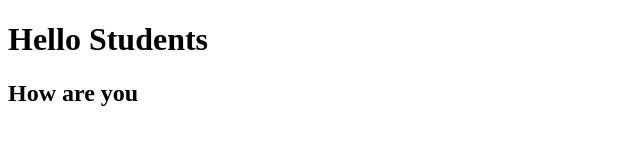
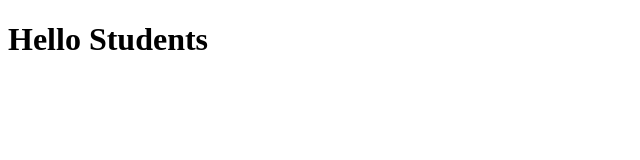
Before and after one commit to devisar/class2, a plain HTML site: page index.html in a window 1280 px wide. Shown: the whole page, without its empty margins (0-640 px from the left). Drawn offline with Linux system fonts and the light colour scheme.

Commit message:
Update index.html

```diff
--- a/index.html
+++ b/index.html
@@ -8,8 +8,6 @@
 </head>
 <body>
     <h1>Hello Students</h1>
-    <h2>
-        How are you
-    </h2>
+
 </body>
 </html>
```
